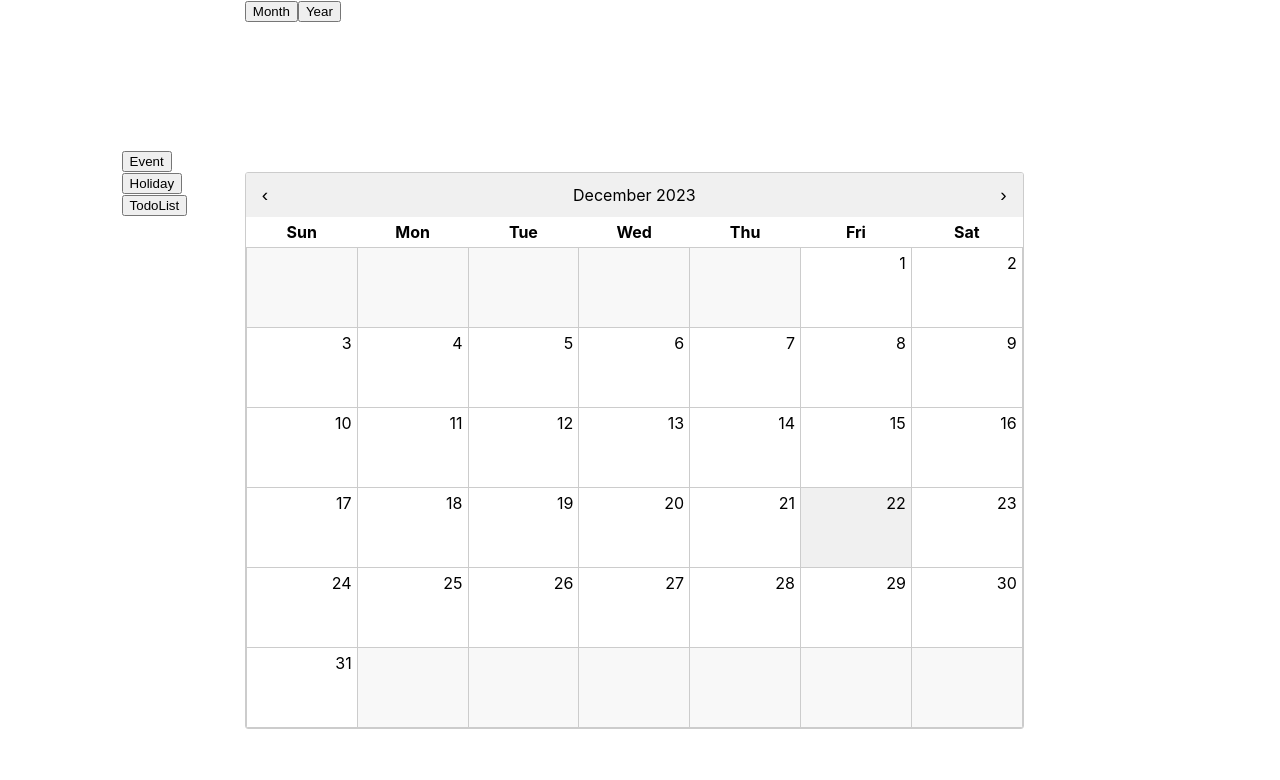
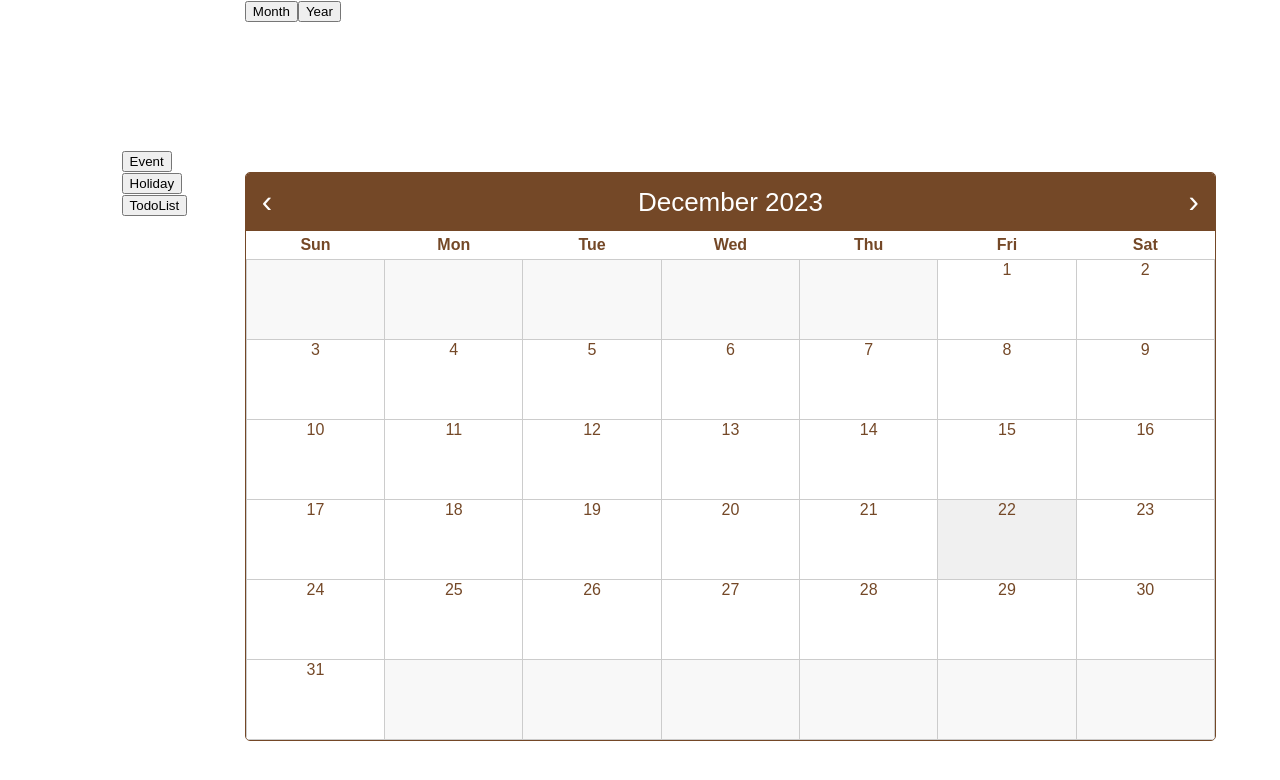
Before and after one commit to allycly2/Final-Project, a React (Create React App) app: page / in a window 1280 px wide. Shown: the top 780 px of the page. Built offline with nearby package versions, Linux system fonts and the light colour scheme; no server answers.

Commit message:
Update Calendar.css

```diff
--- a/src/Calendar.css
+++ b/src/Calendar.css
@@ -1,10 +1,13 @@
-/* Calendar.css */
+@import url("https://fonts.googleapis.com/css2?family=Kalam");
 
 .calendar {
-  width: 80%;
-  border: 1px solid #ccc;
-  border-radius: 3px;
+  width: 100%;
+  border: 1px solid #744827;
+  border-radius: 5px;
   overflow: hidden;
+  background-color: #fff;
+  font-family: "Josefin Sans", sans-serif;
+  color: #744827;
 }
 
 .header {
@@ -12,7 +15,9 @@
   align-items: center;
   justify-content: space-between;
   padding: 10px;
-  background-color: #f0f0f0;
+  background-color: #744827;
+  color: #fff;
+  font-size: 26px;
 }
 
 .header button {
@@ -20,16 +25,17 @@
   border: none;
   cursor: pointer;
   font-size: 1.2em;
+  color: #fff;
 }
 
 .calendar-table {
+  display: table;
   table-layout: fixed;
   width: 100%;
   border-collapse: collapse;
 }
 
 .calendar-table th {
-  border-bottom: 1px solid #ccc;
   padding: 5px;
   text-align: center;
   font-weight: bold;
@@ -39,6 +45,7 @@
   border: 1px solid #ccc;
   padding: 5px;
   text-align: center;
+  position: relative;
 }
 
 .calendar-table td.selected {
@@ -53,24 +60,67 @@
   background-color: #f8f8f8;
 }
 
-td {
-  text-align: center;
-  padding: 5px;
-  border: 1px solid #ccc;
-  position: relative;
-}
-
 .date-box {
   position: absolute;
-  top: 5px;
-  right: 5px;
+  top: 50%;
+  left: 50%;
+  transform: translate(-50%, -50%);
+  width: 100%;
+  height: 100%;
+  border-radius: 50%;
+  cursor: pointer;
 }
 
 .date {
-  font-size: 14px;
+  position: absolute;
+  top: 0;
+  right: 0;
+  margin-top: 0px;
+  margin-right: 0px;
+  font-size: 10px;
 }
 
 .date-label {
   font-size: 10px;
   color: gray;
 }
+
+.holiday-name {
+  white-space: nowrap;
+  overflow: hidden;
+  text-overflow: ellipsis;
+  background-color: #ffd1ce;
+  cursor: pointer;
+  border-radius: 8px;
+  position: relative;
+  font-family: "Kalam", cursive;
+}
+
+.holiday-tooltip {
+  position: relative;
+}
+
+.tooltip-content {
+  visibility: hidden;
+  width: 120px;
+  background-color: #3e2718;
+  color: #ffffff;
+  text-align: center;
+  border-radius: 8px;
+  padding: 10px;
+  position: absolute;
+  z-index: 100;
+  left: 50%;
+  transform: translate(-50%);
+  opacity: 0;
+  transition: opacity 0.3s;
+  white-space: normal;
+  max-height: none;
+  overflow-y: visible;
+  box-shadow: 0 2px 5px rgba(0, 0, 0, 0.2);
+}
+
+.holiday-name:hover + .tooltip-content {
+  visibility: visible;
+  opacity: 1;
+}
```
